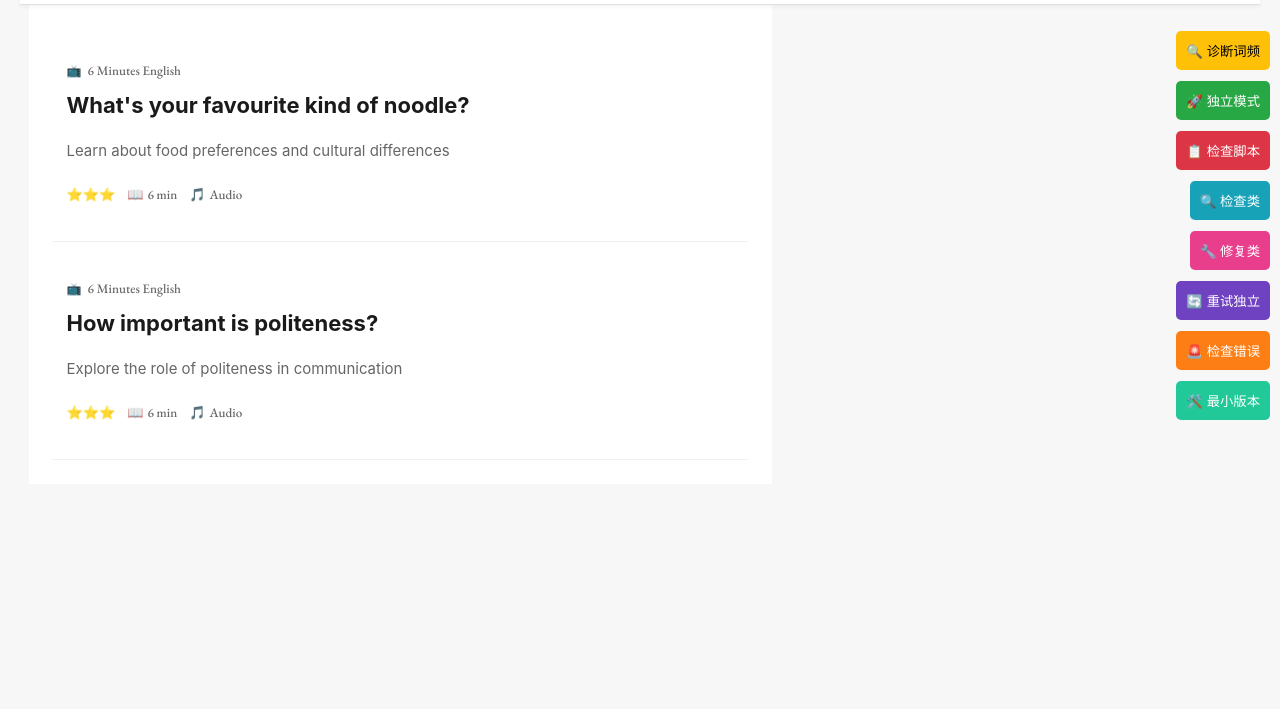
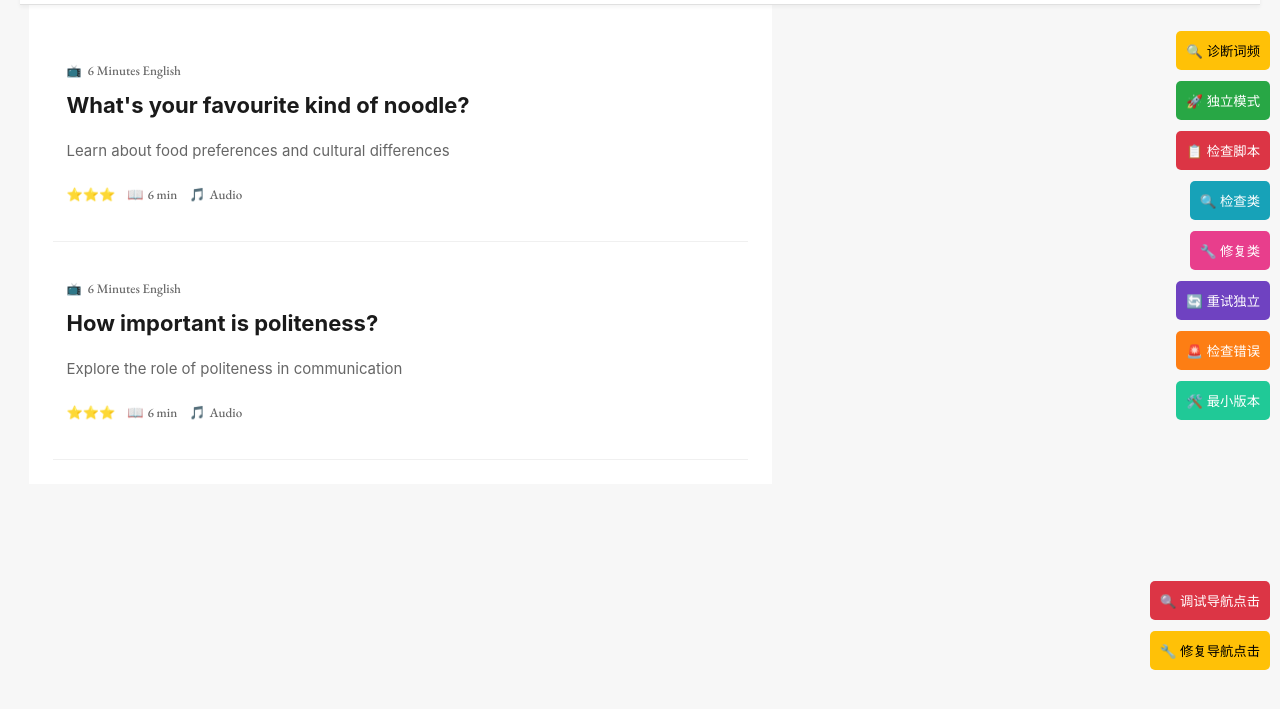
Before and after one commit to kendall-hawk/learneren, a plain HTML site: page index.html in a window 1280 px wide. Shown: the part 79-788 px from the top of the page. Drawn offline with nearby package versions, Linux system fonts and the light colour scheme; a web font is replaced by a local one.

Commit message:
Update index.html

```diff
--- a/index.html
+++ b/index.html
@@ -120,6 +120,12 @@
 <button onclick="createMinimalWordFreq()" style="position: fixed; top: 460px; right: 10px; z-index: 9999; background: #20c997; color: white; border: none; padding: 10px; border-radius: 5px;">
     🛠️ 最小版本
 </button>
+<button onclick="debugNavClick()" style="position: fixed; top: 660px; right: 10px; z-index: 9999; background: #dc3545; color: white; border: none; padding: 10px; border-radius: 5px;">
+    🔍 调试导航点击
+</button>
+<button onclick="fixNavClick()" style="position: fixed; top: 710px; right: 10px; z-index: 9999; background: #ffc107; color: black; border: none; padding: 10px; border-radius: 5px;">
+    🔧 修复导航点击
+</button>
     <!-- 导航栏 - 智能隐藏/显示 -->
     <nav id="main-nav" class="main-navigation smart-nav" role="navigation" aria-label="主导航">
         <!-- 导航内容将由JavaScript动态生成 -->
@@ -172,6 +178,153 @@
     <!-- 在其他JS文件之前加载 -->
     <script src="js/core.js" defer></script>
     <!-- JavaScript模块加载 -->
+    <script>
+function fixNavClick() {
+    alert('🔧 开始修复导航点击...');
+
+    try {
+        // 查找所有可能的词频元素
+        const selectors = [
+            '[data-id="word-frequency-tool"]',
+            '[data-action="wordFrequency"]',
+            '[title*="词频"]',
+            '[title*="分析"]',
+            '.nav-item:contains("词频")',
+            '.nav-item:contains("分析")'
+        ];
+
+        let elements = [];
+
+        selectors.forEach(selector => {
+            try {
+                const found = document.querySelectorAll(selector);
+                elements.push(...found);
+            } catch (e) {
+                // 忽略contains等不支持的选择器
+            }
+        });
+
+        // 手动查找包含"词频"文字的元素
+        const allNavItems = document.querySelectorAll('.nav-item, .nav-title, button, a');
+        allNavItems.forEach(el => {
+            if (el.textContent && (el.textContent.includes('词频') || el.textContent.includes('分析'))) {
+                elements.push(el);
+            }
+        });
+
+        if (elements.length === 0) {
+            alert('❌ 没有找到任何词频相关元素');
+            return;
+        }
+
+        alert(`✅ 找到 ${elements.length} 个词频相关元素，开始添加监听器...`);
+
+        // 为所有找到的元素添加直接点击监听器
+        elements.forEach((el, index) => {
+            el.addEventListener('click', function(e) {
+                e.preventDefault();
+                e.stopPropagation();
+
+                alert(`🔤 词频元素 ${index + 1} 被点击，启动词频工具...`);
+
+                try {
+                    const success = window.navigateToWordFrequency();
+                    if (success) {
+                        alert('🎉 词频工具启动成功！');
+                    } else {
+                        alert('❌ 启动失败');
+                    }
+                } catch (error) {
+                    alert('❌ 启动异常: ' + error.message);
+                }
+            });
+        });
+
+        alert(`🎉 修复完成！已为 ${elements.length} 个元素添加直接点击监听器`);
+
+    } catch (error) {
+        alert('❌ 修复失败: ' + error.message);
+    }
+}
+</script>
+    <script>
+function debugNavClick() {
+    alert('🔍 开始调试导航点击事件流...');
+
+    // 步骤1: 检查导航数据中的词频工具
+    console.log('=== 导航点击调试开始 ===');
+
+    const navData = window.app?.navData || window.app?.navigation?.navData;
+    if (!navData) {
+        alert('❌ 步骤1失败: 导航数据不存在');
+        return;
+    }
+
+    let wordFreqNode = null;
+
+    function findWordFreqInNav(items) {
+        for (let item of items) {
+            if (item.id === 'word-frequency-tool' || item.action === 'wordFrequency') {
+                wordFreqNode = item;
+                return true;
+            }
+            if (item.children && findWordFreqInNav(item.children)) {
+                return true;
+            }
+        }
+        return false;
+    }
+
+    const found = findWordFreqInNav(navData);
+
+    if (!found) {
+        alert('❌ 步骤1失败: 导航数据中没有词频工具配置');
+        return;
+    }
+
+    alert(`✅ 步骤1成功: 找到词频配置\n• ID: ${wordFreqNode.id}\n• 标题: ${wordFreqNode.title}\n• 类型: ${wordFreqNode.type}\n• 动作: ${wordFreqNode.action}`);
+
+    // 步骤2: 检查DOM中是否有对应的元素
+    const wordFreqElements = document.querySelectorAll(`
+        [data-id="word-frequency-tool"],
+        [data-action="wordFrequency"],
+        [title*="词频"],
+        [title*="分析"]
+    `);
+
+    if (wordFreqElements.length === 0) {
+        alert('❌ 步骤2失败: DOM中没有找到词频工具元素\n说明导航没有正确渲染');
+        return;
+    }
+
+    alert(`✅ 步骤2成功: 找到 ${wordFreqElements.length} 个词频相关DOM元素`);
+
+    // 步骤3: 检查事件监听器
+    const navigation = window.app?.navigation;
+    if (!navigation) {
+        alert('❌ 步骤3失败: Navigation实例不存在');
+        return;
+    }
+
+    alert('✅ 步骤3成功: Navigation实例存在');
+
+    // 步骤4: 手动触发导航处理
+    console.log('🧪 开始手动测试导航处理...');
+
+    try {
+        // 测试handleNavItemClick
+        if (typeof navigation.handleNavItemClick === 'function') {
+            alert('✅ 找到 handleNavItemClick 方法，开始测试...');
+            navigation.handleNavItemClick('word-frequency-tool');
+            alert('🎯 已调用 handleNavItemClick("word-frequency-tool")');
+        } else {
+            alert('❌ handleNavItemClick 方法不存在');
+        }
+    } catch (error) {
+        alert('❌ 手动调用失败: ' + error.message);
+    }
+}
+</script>
     <script>
 function createMinimalWordFreq() {
     try {
```
